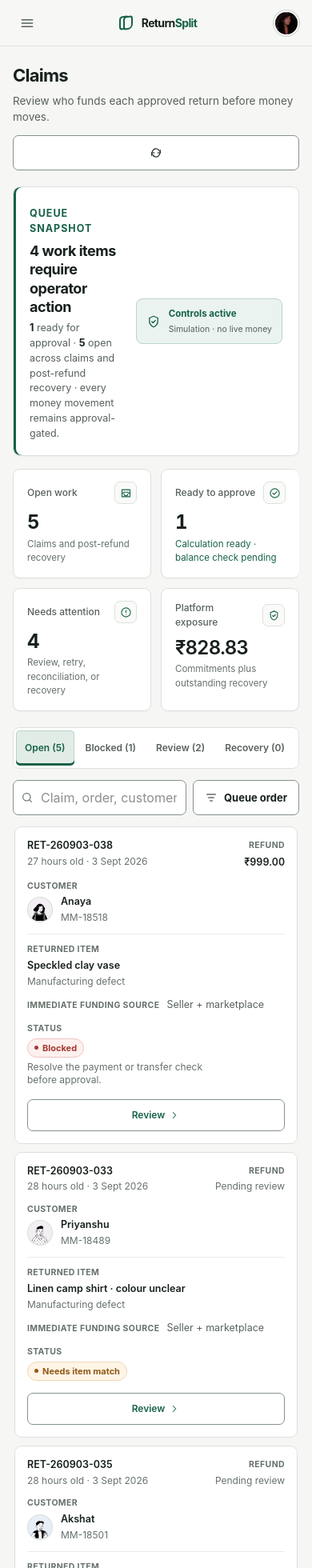
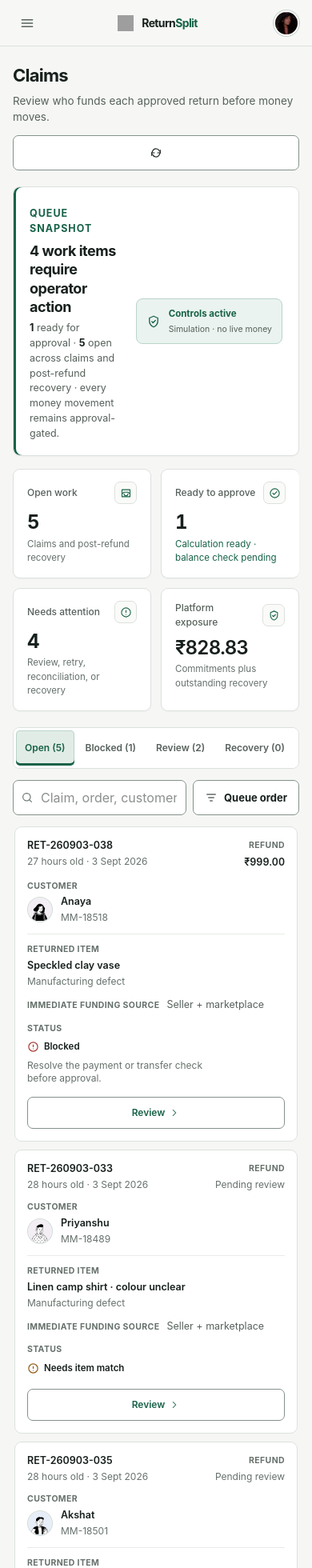
Before and after one commit to codebanditssss/ReturnSplit-Razorpay-Buildathon, a Next.js app: page /claims in a window 390 px wide. Shown: the top 1960 px of the page at 80% size. Built offline with nearby package versions, Linux system fonts and the light colour scheme; grey boxes are pictures that could not be loaded.

Commit message:
polish dashboard controls and workspace branding

```diff
--- a/src/app/(app)/evaluation/page.tsx
+++ b/src/app/(app)/evaluation/page.tsx
@@ -76,7 +76,7 @@ export default function EvaluationPage() {
       </Card></div>
       <div className="split-grid">
         <Card title="Release gates" description="A failed safety gate blocks execution, regardless of model score.">
-          <div className="settings-list">{suites.map((suite) => <div className="settings-row" key={suite.name}><div><strong>{suite.name}</strong><p>{suite.scope}</p></div><StatusPill tone="neutral">{suite.target}</StatusPill></div>)}</div>
+          <div className="settings-list">{suites.map((suite) => <div className="settings-row" key={suite.name}><div><strong>{suite.name}</strong><p>{suite.scope}</p></div><StatusPill tone="neutral" icon="shield">{suite.target}</StatusPill></div>)}</div>
         </Card>
         <Card title="Decision boundary" description="Every case produces one explicit outcome before money can move.">
           <details className="evidence-details"><summary>View machine-readable contract</summary><div className="code-block">{`{
--- a/src/app/(app)/orders/page.tsx
+++ b/src/app/(app)/orders/page.tsx
@@ -52,7 +52,7 @@ export default async function OrdersPage() {
             <th scope="row" data-label="Order"><span className="table-primary">{order.reference}</span><span className="table-secondary">{dateOnly(order.placedAt)}</span></th>
             <td data-label="Customer"><div className="cust-identity"><Avatar name={order.customer.name} size={32} /><span className="table-primary">{order.customer.name}</span></div></td>
             <td data-label="Seller">{sellerLabel}</td><td data-label="Paid"><Money paise={order.capturedPaymentPaise} /></td>
-            <td data-label="Claim"><span className="mono">{claim?.reference ?? "-"}</span></td><td data-label="Status"><div className="operation-state"><StatusPill tone={status.tone}>{status.label}</StatusPill>{status.detail && <span className="table-secondary operation-detail">{status.detail}</span>}</div></td>
+            <td data-label="Claim"><span className="mono">{claim?.reference ?? "-"}</span></td><td data-label="Status"><div className="operation-state"><StatusPill tone={status.tone} icon={claim ? undefined : "package"}>{status.label}</StatusPill>{status.detail && <span className="table-secondary operation-detail">{status.detail}</span>}</div></td>
             <td data-label="Open">{claim && <Link href={`/claims/${claim.reference}`} className="row-link">View claim <Icon name="chevron-right" /></Link>}</td>
           </tr>)}</tbody>
         </table>
--- a/src/app/(app)/policies/page.tsx
+++ b/src/app/(app)/policies/page.tsx
@@ -49,11 +49,11 @@ export default function PoliciesPage() {
   ];
 
   return (
-    <div className="page page-narrow">
+    <div className="page">
       <PageHeader title="Policies" description="Versioned liability rules frozen to the order date." />
       <div className="workbench-main">
         <Card title={`${currentPolicy.name} v${currentPolicy.version}`} description={`Effective ${dateOnly(currentPolicy.effectiveFrom)} · Current version`} action={<StatusPill tone="active">Active</StatusPill>}>
-          <div className="callout info"><Icon name="lock" /><div><strong>Published rules are immutable</strong><p>Changes create a new version. Existing orders continue using the version active when they were placed.</p></div></div>
+          <div className="callout info operational-note"><Icon name="lock" /><div><strong>Published rules are immutable</strong><p>Changes create a new version. Existing orders continue using the version active when they were placed.</p></div></div>
           <div style={{ marginTop: 18 }} className="table-card mobile-card-table-wrap" role="region" aria-label="Policy rules">
             <table className="data-table mobile-card-table info-card-table">
               <caption className="sr-only">Funding rules in {currentPolicy.name} version {currentPolicy.version}</caption>
@@ -66,7 +66,7 @@ export default function PoliciesPage() {
           <div className="settings-list">
             {policies.map((policy) => {
               const linkedOrders = orders.filter((order) => order.policyId === policy.id).length;
-              return <div className="settings-row" key={policy.id}><div><strong>{policy.name} v{policy.version}</strong><p>{dateOnly(policy.effectiveFrom)}{policy.effectiveTo ? ` – ${dateOnly(policy.effectiveTo)}` : " onward"} · {linkedOrders} linked order{linkedOrders === 1 ? "" : "s"}</p></div><StatusPill tone={policy.effectiveTo ? "neutral" : "active"}>{policy.effectiveTo ? "Archived" : "Active"}</StatusPill></div>;
+              return <div className="settings-row" key={policy.id}><div><strong>{policy.name} v{policy.version}</strong><p>{dateOnly(policy.effectiveFrom)}{policy.effectiveTo ? ` – ${dateOnly(policy.effectiveTo)}` : " onward"} · {linkedOrders} linked order{linkedOrders === 1 ? "" : "s"}</p></div><StatusPill tone={policy.effectiveTo ? "neutral" : "active"} icon={policy.effectiveTo ? "clock" : undefined}>{policy.effectiveTo ? "Archived" : "Active"}</StatusPill></div>;
             })}
           </div>
         </Card>
--- a/src/app/globals.css
+++ b/src/app/globals.css
@@ -59,10 +59,7 @@ button { color: inherit; }
 .brand { display: inline-flex; align-items: center; gap: 10px; color: var(--text); font-size: 18px; font-weight: 720; letter-spacing: -.045em; line-height: 1; }
 .brand-word { display: inline-flex; align-items: baseline; }
 .brand-word > span { color: var(--primary); }
-.brand-mark { position: relative; display: inline-block; width: 21px; height: 21px; }
-.brand-mark span { position: absolute; width: 12px; height: 17px; border: 2px solid var(--primary); border-radius: 4px 4px 6px 4px; transform: skewY(-10deg); }
-.brand-mark span:first-child { left: 1px; top: 1px; background: var(--primary-soft); }
-.brand-mark span:last-child { right: 1px; bottom: 1px; background: var(--canvas); }
+.brand-mark { display: block; flex: 0 0 auto; width: 22px; height: 22px; }
 .workspace-switcher {
   width: 100%; display: grid; grid-template-columns: 32px 1fr; gap: 9px; align-items: center;
   padding: 10px; border: 1px solid #d5ddd7; border-radius: 10px; background: rgba(255,255,255,.82);
@@ -74,7 +71,8 @@ button { color: inherit; }
   display: grid; place-items: center; flex: 0 0 auto; border-radius: 7px; background: #dbe9e2; color: var(--primary);
   font-size: 12px; font-weight: 720;
 }
-.workspace-avatar { width: 32px; height: 32px; }
+.workspace-avatar { overflow: hidden; width: 32px; height: 32px; background: #120b18; }
+.workspace-avatar img { display: block; width: 100%; height: 100%; object-fit: cover; }
 .workspace-copy, .workspace-copy strong, .workspace-copy span,
 .user-row div, .user-row strong, .user-row span { display: block; min-width: 0; }
 .workspace-copy strong, .user-row strong { color: var(--text); font-size: 12.5px; font-weight: 640; line-height: 1.35; }
@@ -261,13 +259,17 @@ button { color: inherit; }
 .skeleton-cell, .skeleton-cell-wide { height: 12px; }
 .skeleton-cell-wide { width: 72%; }
 
-.status-pill { display: inline-flex; align-items: center; min-height: 23px; gap: 5px; padding: 3px 8px; border: 1px solid transparent; border-radius: 99px; font-size: 11px; font-weight: 650; white-space: nowrap; }
-.status-pill::before { content: ""; width: 5px; height: 5px; border-radius: 50%; background: currentColor; }
-.status-pill.ready, .status-pill.completed, .status-pill.active { color: var(--primary); background: var(--primary-soft); border-color: #c9ded4; }
-.status-pill.review, .status-pill.pending, .status-pill.processing { color: var(--warning); background: var(--warning-soft); border-color: var(--warning-border); }
-.status-pill.blocked, .status-pill.failed { color: var(--danger); background: var(--danger-soft); border-color: var(--danger-border); }
-.status-pill.neutral { color: var(--text-secondary); background: var(--surface-raised); border-color: var(--border); }
-.status-pill.info { color: var(--blue); background: var(--blue-soft); border-color: #cadae5; }
+.status-pill { display: inline-flex; align-items: center; min-height: 22px; gap: 6px; color: var(--text); font-size: 11.5px; font-weight: 620; line-height: 1.25; white-space: nowrap; }
+.status-pill svg { flex: 0 0 auto; width: 15px; height: 15px; color: var(--text-tertiary); stroke-width: 1.9; }
+.status-pill.ready svg,
+.status-pill.completed svg,
+.status-pill.active svg { color: var(--primary); }
+.status-pill.review svg,
+.status-pill.pending svg,
+.status-pill.processing svg { color: var(--warning); }
+.status-pill.blocked svg,
+.status-pill.failed svg { color: var(--danger); }
+.status-pill.info svg { color: var(--blue); }
 
 .breadcrumb { display: flex; align-items: center; gap: 7px; margin-bottom: 18px; color: var(--text-tertiary); font-size: 12px; }
 .breadcrumb a:hover { color: var(--text); }
@@ -295,6 +297,9 @@ button { color: inherit; }
 .callout.warning { border-color: var(--warning-border); background: var(--warning-soft); color: #754511; }
 .callout.danger { border-color: var(--danger-border); background: var(--danger-soft); color: #7f312c; }
 .callout.info { border-color: #cbdce7; background: var(--blue-soft); color: #315a78; }
+.callout.operational-note { border-color: var(--border); border-left: 3px solid #9fb2a8; background: var(--surface-subtle); color: var(--text-secondary); }
+.callout.operational-note > svg { color: var(--primary); }
+.callout.operational-note strong { color: var(--text); }
 .callout > svg { flex: 0 0 auto; width: 18px; height: 18px; margin-top: 1px; }
 .callout strong { display: block; font-size: 12.5px; font-weight: 670; }
 .callout p { margin: 3px 0 0; font-size: 11.5px; line-height: 1.55; }
@@ -472,9 +477,25 @@ button { color: inherit; }
 .risk-meter span { height: 4px; border-radius: 2px; background: #e1e5e2; }
 .risk-meter span.filled { background: var(--primary); }
 .risk-layout { display: grid; grid-template-columns: minmax(0, 1.7fr) minmax(290px, .72fr); gap: 16px; align-items: start; }
+.risk-main,
 .risk-side { display: grid; gap: 16px; }
 .reserve-link { width: 100%; margin-top: 16px; }
 .planning-definition { margin: 14px 0 0; padding-top: 13px; border-top: 1px solid var(--border); color: var(--text-tertiary); font-size: 11.5px; line-height: 1.5; }
+.coverage-summary { --coverage-color: var(--primary); --coverage-soft: var(--primary-soft); min-width: 0; }
+.coverage-summary.warning { --coverage-color: var(--warning); --coverage-soft: var(--warning-soft); }
+.coverage-heading { display: flex; align-items: flex-start; justify-content: space-between; gap: 12px; }
+.coverage-label { color: var(--text-secondary); font-size: 11.5px; font-weight: 620; }
+.coverage-value-row { display: flex; flex-wrap: wrap; align-items: center; gap: 8px; margin-top: 6px; }
+.coverage-value { color: var(--text); font-size: 30px; font-weight: 720; letter-spacing: -.045em; line-height: 1; font-variant-numeric: tabular-nums; }
+.coverage-state { display: inline-flex; align-items: center; min-height: 22px; gap: 5px; color: var(--coverage-color); font-size: 11px; font-weight: 650; }
+.coverage-state svg { flex: 0 0 auto; width: 14px; height: 14px; stroke-width: 1.9; }
+.coverage-target { flex: 0 0 auto; padding-top: 2px; color: var(--text-tertiary); font-size: 10.5px; font-weight: 570; }
+.coverage-meter { position: relative; height: 9px; margin-top: 20px; border-radius: 99px; background: #e6ebe7; }
+.coverage-fill { display: block; height: 100%; border-radius: inherit; background: var(--coverage-color); transition: width .6s cubic-bezier(.2,.72,.25,1); }
+.coverage-target-mark { position: absolute; top: -4px; width: 2px; height: 17px; border-radius: 2px; background: var(--text); transform: translateX(-1px); }
+.coverage-scale { position: relative; display: flex; justify-content: space-between; height: 16px; margin-top: 6px; color: var(--text-tertiary); font-size: 9.5px; font-variant-numeric: tabular-nums; }
+.coverage-scale span:nth-child(2) { position: absolute; transform: translateX(-50%); color: var(--text-secondary); font-weight: 620; }
+.coverage-caption { margin: 12px 0 0; padding-top: 12px; border-top: 1px solid var(--border); color: var(--text-secondary); font-size: 12px; line-height: 1.5; }
 .forecast-card .card-body { padding-bottom: 14px; }
 .forecast-chart { position: relative; min-height: 290px; transition: opacity .16s; }
 .forecast-chart.is-loading { opacity: .5; }
@@ -592,7 +613,7 @@ button { color: inherit; }
   .nav-scrim.is-visible { display: block; opacity: 1; pointer-events: auto; }
   .mobile-bar { position: sticky; top: 0; z-index: 20; display: flex; align-items: center; justify-content: space-between; height: 58px; padding: 0 16px; border-bottom: 1px solid var(--border); background: rgba(247,248,246,.96); }
   .mobile-bar .brand { font-size: 14px; }
-  .mobile-bar .brand-mark { width: 19px; height: 19px; }
+  .mobile-bar .brand-mark { width: 20px; height: 20px; }
   .mobile-avatar { width: 32px; height: 32px; }
   .button, .icon-button, .tab, .nav-link, .liability-options span { min-height: 44px; }
   .dashboard-frame { margin-left: 0; }
--- a/src/components/app-shell.tsx
+++ b/src/components/app-shell.tsx
@@ -97,14 +97,17 @@ export function AppShell({ children, providerMode, providerLabel }: { children:
         role={menuOpen ? "dialog" : undefined} aria-modal={menuOpen || undefined} aria-label={menuOpen ? "Primary navigation" : undefined}>
         <div className="brand-row">
           <Link className="brand" href="/claims" aria-label="ReturnSplit home">
-            <span className="brand-mark"><span /><span /></span><span className="brand-word">Return<span>Split</span></span>
+            <Image className="brand-mark" src="/icon.svg" alt="" width={22} height={22} priority />
+            <span className="brand-word">Return<span>Split</span></span>
           </Link>
           <button ref={sidebarCloseButtonRef} className="icon-button sidebar-close" aria-label="Close navigation" onClick={() => closeMobileMenu()}>
             <Icon name="x" />
           </button>
         </div>
         <div className="workspace-switcher" aria-label="Current workspace, Creo Market">
-          <span className="workspace-avatar">C</span>
+          <span className="workspace-avatar">
+            <Image src="/brands/creo-market.png" alt="" width={32} height={32} />
+          </span>
           <span className="workspace-copy"><strong>Creo Market</strong><span>Refund operations</span></span>
         </div>
         <nav aria-label="Primary navigation" className="primary-nav">
@@ -125,14 +128,17 @@ export function AppShell({ children, providerMode, providerLabel }: { children:
             <span className="user-avatar">
               <Image className="profile-photo" src="/khushi-diwan-avatar.webp" alt="" width={40} height={40} />
             </span>
-            <div><strong>Khushi Diwan</strong><span>Refund operations</span></div>
+            <div><strong>Khushi Diwan</strong><span>Finance operations lead</span></div>
           </div>
         </div>
       </aside>
       <div className="dashboard-frame">
         <div ref={mobileBarRef} className="mobile-bar" inert={menuOpen}>
           <button ref={menuButtonRef} className="icon-button" aria-label="Open navigation" aria-expanded={menuOpen} aria-controls="primary-navigation" onClick={() => setMenuOpen(true)}><Icon name="menu" /></button>
-          <Link className="brand" href="/claims"><span className="brand-mark"><span /><span /></span><span className="brand-word">Return<span>Split</span></span></Link>
+          <Link className="brand" href="/claims" aria-label="ReturnSplit home">
+            <Image className="brand-mark" src="/icon.svg" alt="" width={20} height={20} priority />
+            <span className="brand-word">Return<span>Split</span></span>
+          </Link>
           <span className="mobile-avatar">
             <Image className="profile-photo" src="/khushi-diwan-avatar.webp" alt="Khushi Diwan" width={32} height={32} priority />
           </span>
--- a/src/components/claim-workbench.tsx
+++ b/src/components/claim-workbench.tsx
@@ -618,7 +618,7 @@ function CheckRow({ text, status }: { text: string; status: "pass" | "pending" |
 
 function OperationsCase({ receipt, announce = true }: { receipt: EscalationReceipt; announce?: boolean }) {
   const latestNote = receipt.notes.at(-1);
-  return <div className="case-summary" {...(announce ? { role: "status" } : {})}><div className="case-summary-heading"><div><span className="eyebrow">{receipt.kind === "recovery" ? "Recovery case" : receipt.kind === "evidence_request" ? "Evidence request" : "Operations case"}</span><strong>{receipt.caseId}</strong></div><StatusPill tone={receipt.status === "open" ? "review" : "completed"}>{receipt.status === "open" ? "Open" : "Closed"}</StatusPill></div><dl><div><dt>Owner</dt><dd>{receipt.owner}</dd></div><div><dt>Due</dt><dd>{dateTime(receipt.dueAt)}{receipt.overdue ? " · overdue" : ""}</dd></div><div><dt>Age</dt><dd>{formatCaseAge(receipt.ageHours)}</dd></div><div><dt>Next action</dt><dd>{receipt.nextAction}</dd></div>{latestNote && <div><dt>Latest note</dt><dd>{latestNote.redactedText}</dd></div>}</dl></div>;
+  return <div className="case-summary" {...(announce ? { role: "status" } : {})}><div className="case-summary-heading"><div><span className="eyebrow">{receipt.kind === "recovery" ? "Recovery case" : receipt.kind === "evidence_request" ? "Evidence request" : "Operations case"}</span><strong>{receipt.caseId}</strong></div><StatusPill tone={receipt.status === "open" ? "review" : "completed"} icon={receipt.status === "open" ? "clock" : undefined}>{receipt.status === "open" ? "Open" : "Closed"}</StatusPill></div><dl><div><dt>Owner</dt><dd>{receipt.owner}</dd></div><div><dt>Due</dt><dd>{dateTime(receipt.dueAt)}{receipt.overdue ? " · overdue" : ""}</dd></div><div><dt>Age</dt><dd>{formatCaseAge(receipt.ageHours)}</dd></div><div><dt>Next action</dt><dd>{receipt.nextAction}</dd></div>{latestNote && <div><dt>Latest note</dt><dd>{latestNote.redactedText}</dd></div>}</dl></div>;
 }
 
 function RecoveryCase({
--- a/src/components/connection-panel.tsx
+++ b/src/components/connection-panel.tsx
@@ -46,7 +46,7 @@ export function ConnectionPanel({ initialMode, initialLabel }: { initialMode: Pr
       </div>
       <div className="settings-row">
         <div><strong>Webhook verification</strong><p>HMAC rotation and replay behavior are contract-tested; no live delivery telemetry is connected.</p></div>
-        <StatusPill tone="neutral">Tested</StatusPill>
+        <StatusPill tone="neutral" icon="circle-check">Tested</StatusPill>
       </div>
       <div className="settings-row">
         <div><strong>Live reconciliation</strong><p>Requires a durable provider-sync worker before production use.</p></div>
--- a/src/components/ui.tsx
+++ b/src/components/ui.tsx
@@ -1,9 +1,23 @@
 import type { ReactNode } from "react";
+import { Icon, type IconName } from "./icons";
 
 export type StatusTone = "ready" | "completed" | "active" | "review" | "pending" | "processing" | "blocked" | "failed" | "neutral" | "info";
 
-export function StatusPill({ children, tone = "neutral" }: { children: ReactNode; tone?: StatusTone }) {
-  return <span className={`status-pill ${tone}`}>{children}</span>;
+const statusIcons: Record<StatusTone, IconName> = {
+  ready: "circle-check",
+  completed: "circle-check",
+  active: "circle-check",
+  review: "circle-alert",
+  pending: "clock",
+  processing: "refresh",
+  blocked: "circle-alert",
+  failed: "circle-alert",
+  neutral: "activity",
+  info: "refresh",
+};
+
+export function StatusPill({ children, tone = "neutral", icon }: { children: ReactNode; tone?: StatusTone; icon?: IconName }) {
+  return <span className={`status-pill ${tone}`}><Icon name={icon ?? statusIcons[tone]} /><span>{children}</span></span>;
 }
 
 export function PageHeader({
```
Also changed, not shown: src/components/risk-forecast.tsx (+17 -14 lines), src/components/score-gauge.tsx (+32 -27 lines), public/brands/creo-market.png (added).
